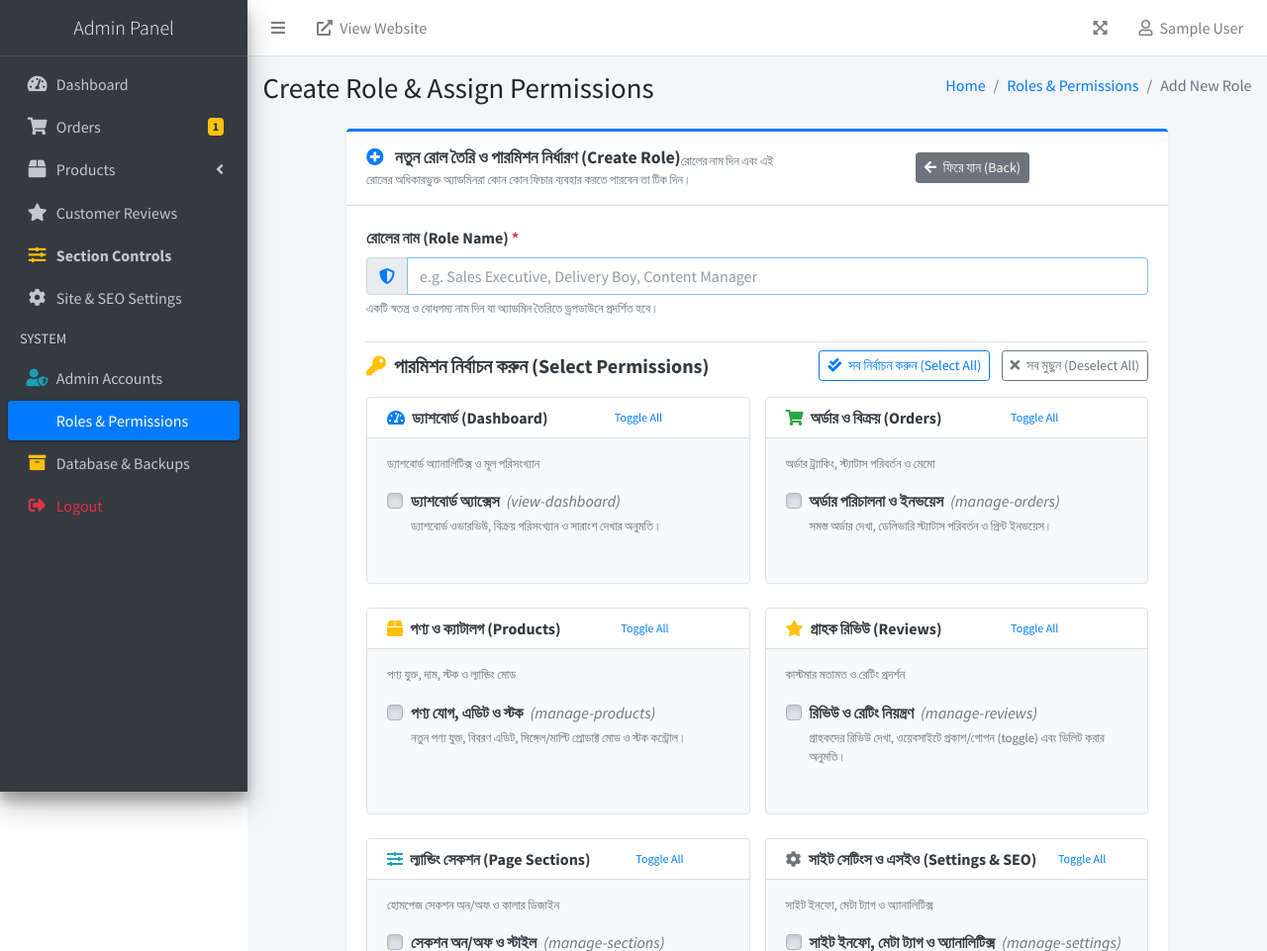
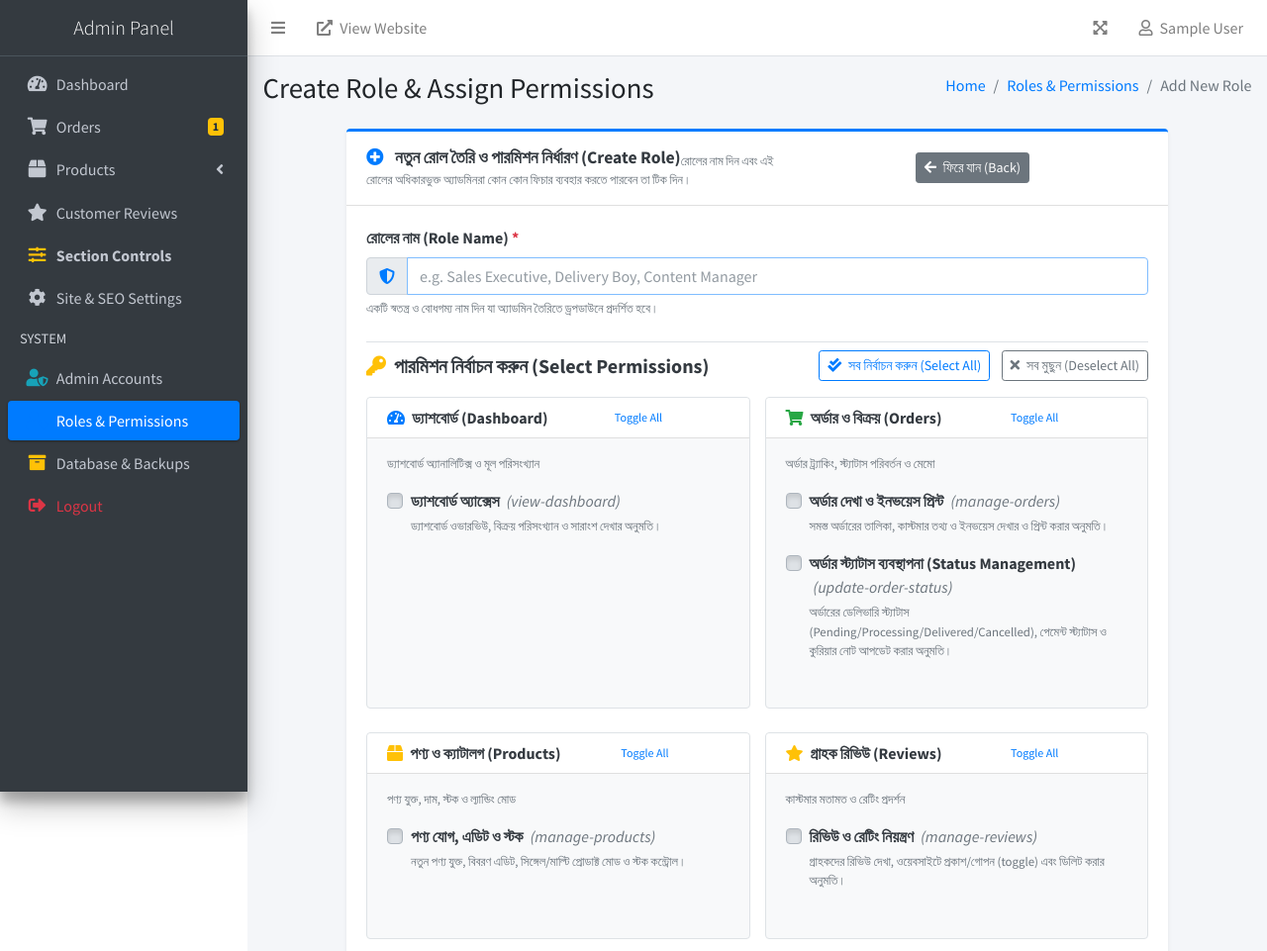
Before and after one commit to bdnahid55/single-product-landing-website, a Laravel app: page /admin/roles/create in a window 1280 px wide. Shown: the top 961 px of the page at 99% size. Run offline with Laravel 12, Linux system fonts and the light colour scheme; a user stored in the database is signed in; tables that the repository leaves empty hold one stand-in row (values such as "Sample post"); data that the repository does not hold is empty; parts of the project's set-up code (start-up, migrations or seed data) failed here and were passed over; some libraries are stand-ins or nearby versions.

Commit message:
version 1, revision 20

```diff
--- a/app/Http/Controllers/Admin/OrderController.php
+++ b/app/Http/Controllers/Admin/OrderController.php
@@ -39,6 +39,10 @@ class OrderController extends Controller
      */
     public function updateStatus(Request $request, Order $order)
     {
+        if (!auth()->user()->can('update-order-status')) {
+            abort(403, 'আপনার এই অর্ডারের স্ট্যাটাস পরিবর্তন করার অনুমতি নেই (Unauthorized).');
+        }
+
         $validated = $request->validate([
             'order_status'   => 'required|in:pending,processing,delivered,cancelled',
             'payment_status' => 'required|in:unpaid,paid',
--- a/app/Http/Controllers/Admin/RoleController.php
+++ b/app/Http/Controllers/Admin/RoleController.php
@@ -33,9 +33,14 @@ class RoleController extends Controller
                 'description' => 'অর্ডার ট্র্যাকিং, স্ট্যাটাস পরিবর্তন ও মেমো',
                 'permissions' => [
                     'manage-orders' => [
-                        'label' => 'Manage Orders',
-                        'bn_label' => 'অর্ডার পরিচালনা ও ইনভয়েস',
-                        'desc' => 'সমস্ত অর্ডার দেখা, ডেলিভারি স্ট্যাটাস পরিবর্তন ও প্রিন্ট ইনভয়েস।',
+                        'label' => 'View & Manage Orders',
+                        'bn_label' => 'অর্ডার দেখা ও ইনভয়েস প্রিন্ট',
+                        'desc' => 'সমস্ত অর্ডারের তালিকা, কাস্টমার তথ্য ও ইনভয়েস দেখার ও প্রিন্ট করার অনুমতি।',
+                    ],
+                    'update-order-status' => [
+                        'label' => 'Update Order Status',
+                        'bn_label' => 'অর্ডার স্ট্যাটাস ব্যবস্থাপনা (Status Management)',
+                        'desc' => 'অর্ডারের ডেলিভারি স্ট্যাটাস (Pending/Processing/Delivered/Cancelled), পেমেন্ট স্ট্যাটাস ও কুরিয়ার নোট আপডেট করার অনুমতি।',
                     ],
                 ],
             ],
--- a/database/seeders/DatabaseSeeder.php
+++ b/database/seeders/DatabaseSeeder.php
@@ -22,6 +22,7 @@ class DatabaseSeeder extends Seeder
         $permissions = [
             'view-dashboard',
             'manage-orders',
+            'update-order-status',
             'manage-products',
             'manage-reviews',
             'manage-sections',
@@ -41,6 +42,7 @@ class DatabaseSeeder extends Seeder
         $managerRole->syncPermissions([
             'view-dashboard',
             'manage-orders',
+            'update-order-status',
             'manage-products',
             'manage-reviews',
             'manage-sections',
--- a/routes/web.php
+++ b/routes/web.php
@@ -101,7 +101,9 @@ Route::prefix('admin')->name('admin.')->middleware(['auth', 'admin'])->group(fun
     Route::middleware('can:manage-orders')->group(function () {
         Route::get('/orders', [AdminOrderController::class, 'index'])->name('orders.index');
         Route::get('/orders/{order}', [AdminOrderController::class, 'show'])->name('orders.show');
-        Route::patch('/orders/{order}/status', [AdminOrderController::class, 'updateStatus'])->name('orders.update-status');
+        Route::patch('/orders/{order}/status', [AdminOrderController::class, 'updateStatus'])
+            ->middleware('can:update-order-status')
+            ->name('orders.update-status');
         Route::get('/orders/{order}/invoice', [AdminOrderController::class, 'invoice'])->name('orders.invoice');
     });
 
```
Also changed, not shown: resources/views/admin/orders/show.blade.php (+42 -2 lines), tests/Feature/OrderAndAdminTest.php (+60 -0 lines).
